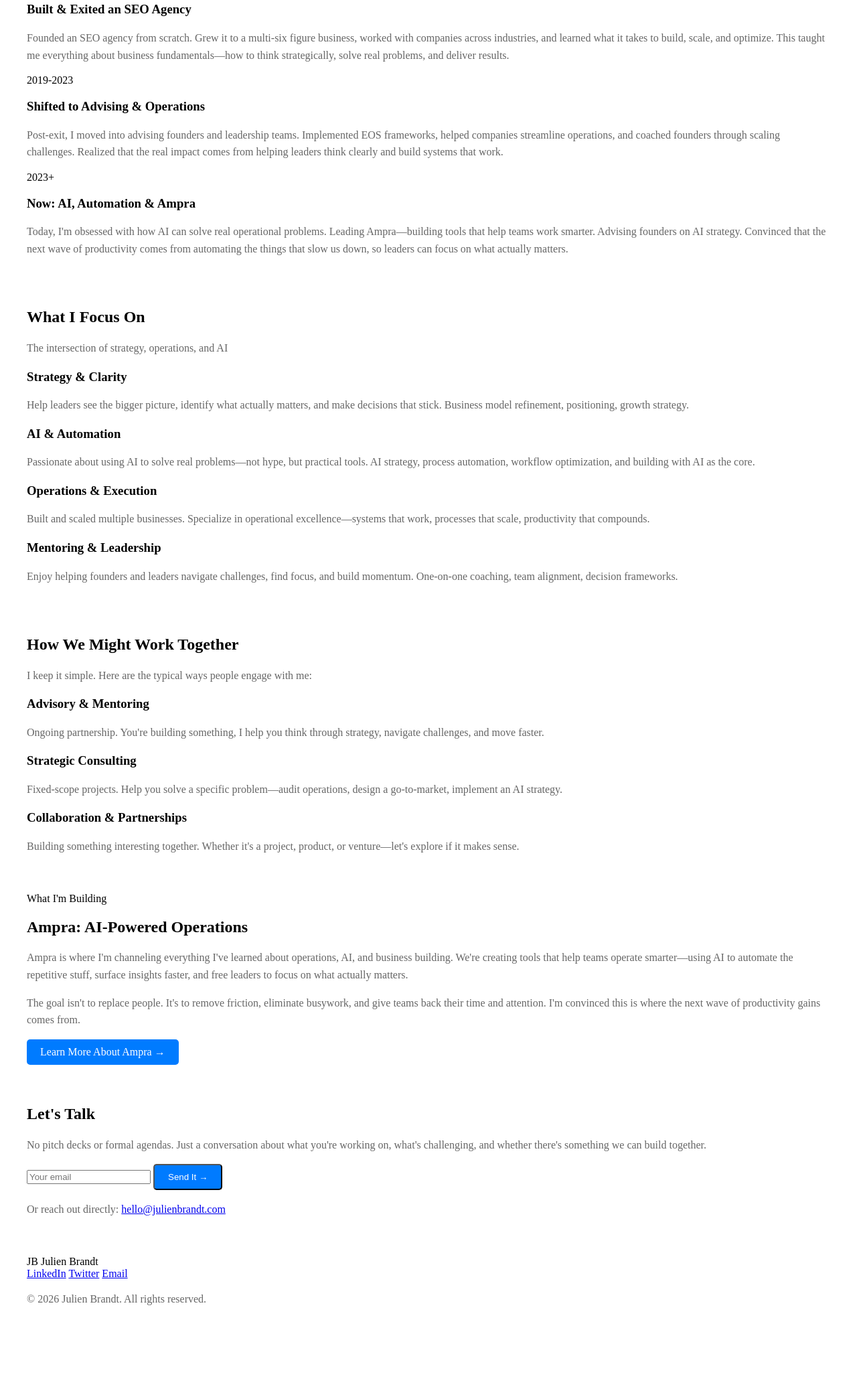
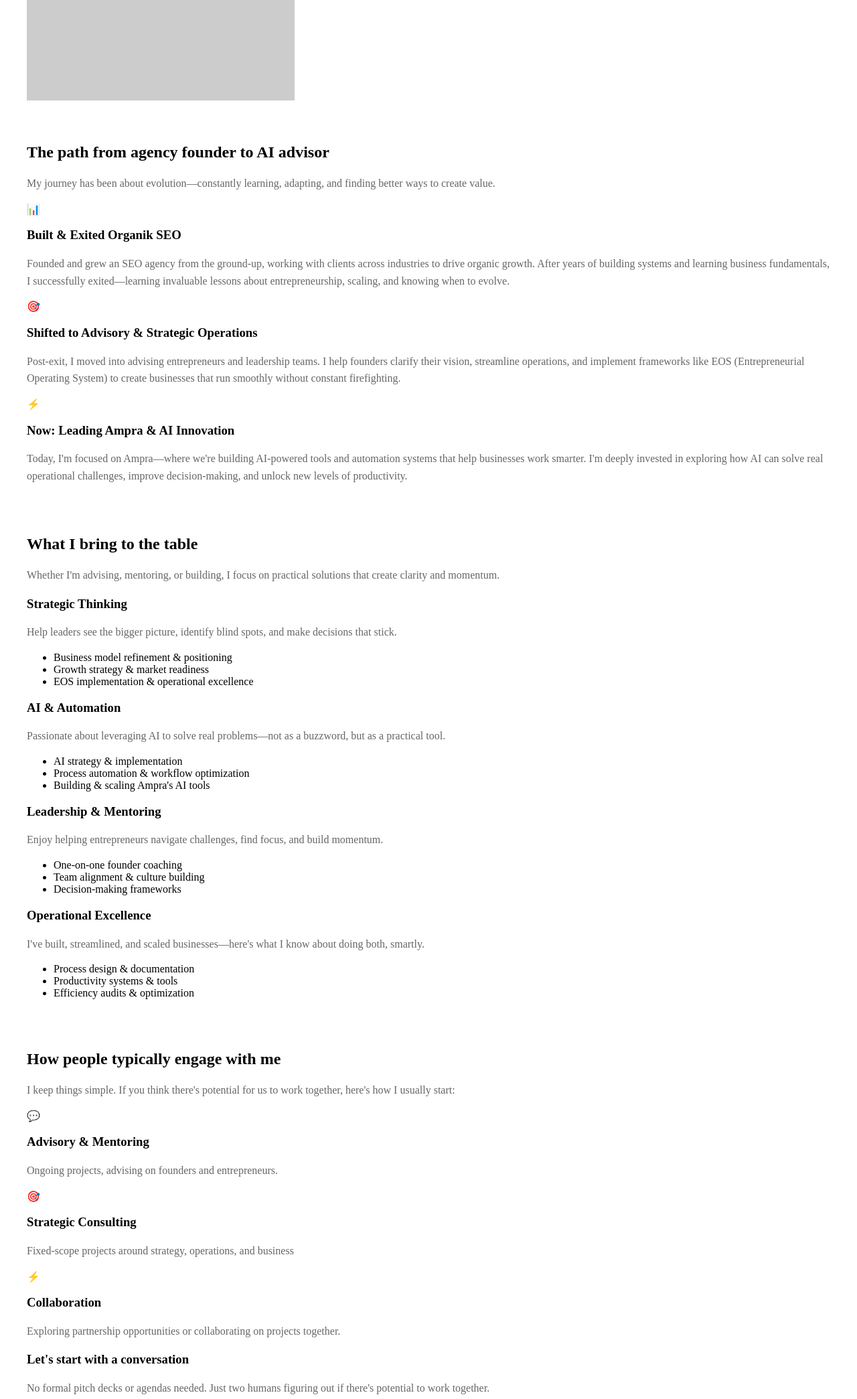
Before and after one commit to brandtconsultingsd-cmyk/julienbrandt, a plain HTML site: page index.html in a window 1280 px wide. Shown: the part 585-2674 px from the top of the page at 67% size. Before the commit the page ends 2581 px from the top, so only its background shows below. Drawn offline with Linux system fonts and the light colour scheme; placeholder pictures from the web are drawn by us.

Commit message:
Refactor index.html for clarity and updates

```diff
--- a/index.html
+++ b/index.html
@@ -11,15 +11,14 @@
     <nav class="navbar">
         <div class="container">
             <div class="nav-wrapper">
-                <div class="logo">
+                <a href="#" class="logo">
                     <span class="logo-circle">JB</span>
-                    <span class="logo-text">Julien Brandt</span>
-                </div>
+                    <span>Julien Brandt</span>
+                </a>
                 <ul class="nav-menu">
-                    <li><a href="#journey">Journey</a></li>
-                    <li><a href="#what-i-do">What I Do</a></li>
-                    <li><a href="#ampra">Ampra</a></li>
-                    <li><a href="#connect" class="btn-connect">Let's Talk</a></li>
+                    <li><a href="#journey">Work</a></li>
+                    <li><a href="#what-i-do">About</a></li>
+                    <li><a href="#connect" class="btn-connect">Connect</a></li>
                 </ul>
             </div>
         </div>
@@ -29,15 +28,18 @@
     <section class="hero">
         <div class="container">
             <div class="hero-content">
-                <span class="tagline">Founder • Advisor • AI Enthusiast</span>
-                <h1>I help entrepreneurs and leaders think clearly, build systems, and move faster with AI.</h1>
+                <span class="tagline">Founder, Advisor, AI Enthusiast</span>
+                <h1>I help entrepreneurs build smarter, move faster, and lead with clarity.</h1>
                 <p class="hero-subtitle">
-                    After founding and exiting an SEO agency, I spent five years advising founders and building operational systems. Now I'm focused on how AI can transform the way we work—turning complexity into clarity and ideas into action.
+                    After founding and exiting an SEO agency, I've spent the last five years at the intersection of AI, automation, and strategic operations—helping leaders cut through complexity and build businesses that actually work.
                 </p>
                 <div class="cta-group">
-                    <a href="#connect" class="btn btn-primary">Let's Talk</a>
-                    <a href="#journey" class="btn btn-secondary">My Story</a>
+                    <a href="#connect" class="btn btn-primary">Let's Talk →</a>
+                    <a href="#journey" class="btn btn-secondary">More About Me</a>
                 </div>
+            </div>
+            <div class="hero-image">
+                <img src="https://via.placeholder.com/400x350" alt="Profile">
             </div>
         </div>
     </section>
@@ -45,32 +47,32 @@
     <!-- Journey Section -->
     <section class="journey" id="journey">
         <div class="container">
-            <h2>My Evolution</h2>
-            <p class="section-subtitle">From agency builder to AI-focused advisor</p>
+            <h2>The path from agency founder to AI advisor</h2>
+            <p class="section-subtitle">My journey has been about evolution—constantly learning, adapting, and finding better ways to create value.</p>
 
             <div class="timeline">
                 <div class="timeline-item">
-                    <div class="timeline-marker">2014-2019</div>
-                    <h3>Built & Exited an SEO Agency</h3>
-                    <p>
-                        Founded an SEO agency from scratch. Grew it to a multi-six figure business, worked with companies across industries, and learned what it takes to build, scale, and optimize. This taught me everything about business fundamentals—how to think strategically, solve real problems, and deliver results.
-                    </p>
+                    <div class="timeline-icon">📊</div>
+                    <div>
+                        <h3>Built & Exited Organik SEO</h3>
+                        <p>Founded and grew an SEO agency from the ground-up, working with clients across industries to drive organic growth. After years of building systems and learning business fundamentals, I successfully exited—learning invaluable lessons about entrepreneurship, scaling, and knowing when to evolve.</p>
+                    </div>
                 </div>
 
                 <div class="timeline-item">
-                    <div class="timeline-marker">2019-2023</div>
-                    <h3>Shifted to Advising & Operations</h3>
-                    <p>
-                        Post-exit, I moved into advising founders and leadership teams. Implemented EOS frameworks, helped companies streamline operations, and coached founders through scaling challenges. Realized that the real impact comes from helping leaders think clearly and build systems that work.
-                    </p>
+                    <div class="timeline-icon">🎯</div>
+                    <div>
+                        <h3>Shifted to Advisory & Strategic Operations</h3>
+                        <p>Post-exit, I moved into advising entrepreneurs and leadership teams. I help founders clarify their vision, streamline operations, and implement frameworks like EOS (Entrepreneurial Operating System) to create businesses that run smoothly without constant firefighting.</p>
+                    </div>
                 </div>
 
                 <div class="timeline-item">
-                    <div class="timeline-marker">2023+</div>
-                    <h3>Now: AI, Automation & Ampra</h3>
-                    <p>
-                        Today, I'm obsessed with how AI can solve real operational problems. Leading Ampra—building tools that help teams work smarter. Advising founders on AI strategy. Convinced that the next wave of productivity comes from automating the things that slow us down, so leaders can focus on what actually matters.
-                    </p>
+                    <div class="timeline-icon">⚡</div>
+                    <div>
+                        <h3>Now: Leading Ampra & AI Innovation</h3>
+                        <p>Today, I'm focused on Ampra—where we're building AI-powered tools and automation systems that help businesses work smarter. I'm deeply invested in exploring how AI can solve real operational challenges, improve decision-making, and unlock new levels of productivity.</p>
+                    </div>
                 </div>
             </div>
         </div>
@@ -79,28 +81,48 @@
     <!-- What I Do Section -->
     <section class="what-i-do" id="what-i-do">
         <div class="container">
-            <h2>What I Focus On</h2>
-            <p class="section-subtitle">The intersection of strategy, operations, and AI</p>
+            <h2>What I bring to the table</h2>
+            <p class="section-subtitle">Whether I'm advising, mentoring, or building, I focus on practical solutions that create clarity and momentum.</p>
 
             <div class="skills-grid">
                 <div class="skill-card">
-                    <h3>Strategy & Clarity</h3>
-                    <p>Help leaders see the bigger picture, identify what actually matters, and make decisions that stick. Business model refinement, positioning, growth strategy.</p>
+                    <h3>Strategic Thinking</h3>
+                    <p>Help leaders see the bigger picture, identify blind spots, and make decisions that stick.</p>
+                    <ul>
+                        <li>Business model refinement & positioning</li>
+                        <li>Growth strategy & market readiness</li>
+                        <li>EOS implementation & operational excellence</li>
+                    </ul>
                 </div>
 
                 <div class="skill-card">
                     <h3>AI & Automation</h3>
-                    <p>Passionate about using AI to solve real problems—not hype, but practical tools. AI strategy, process automation, workflow optimization, and building with AI as the core.</p>
+                    <p>Passionate about leveraging AI to solve real problems—not as a buzzword, but as a practical tool.</p>
+                    <ul>
+                        <li>AI strategy & implementation</li>
+                        <li>Process automation & workflow optimization</li>
+                        <li>Building & scaling Ampra's AI tools</li>
+                    </ul>
                 </div>
 
                 <div class="skill-card">
-                    <h3>Operations & Execution</h3>
-                    <p>Built and scaled multiple businesses. Specialize in operational excellence—systems that work, processes that scale, productivity that compounds.</p>
+                    <h3>Leadership & Mentoring</h3>
+                    <p>Enjoy helping entrepreneurs navigate challenges, find focus, and build momentum.</p>
+                    <ul>
+                        <li>One-on-one founder coaching</li>
+                        <li>Team alignment & culture building</li>
+                        <li>Decision-making frameworks</li>
+                    </ul>
                 </div>
 
                 <div class="skill-card">
-                    <h3>Mentoring & Leadership</h3>
-                    <p>Enjoy helping founders and leaders navigate challenges, find focus, and build momentum. One-on-one coaching, team alignment, decision frameworks.</p>
+                    <h3>Operational Excellence</h3>
+                    <p>I've built, streamlined, and scaled businesses—here's what I know about doing both, smartly.</p>
+                    <ul>
+                        <li>Process design & documentation</li>
+                        <li>Productivity systems & tools</li>
+                        <li>Efficiency audits & optimization</li>
+                    </ul>
                 </div>
             </div>
         </div>
@@ -109,60 +131,56 @@
     <!-- Engagement Section -->
     <section class="engagement">
         <div class="container">
-            <h2>How We Might Work Together</h2>
-            <p class="section-subtitle">I keep it simple. Here are the typical ways people engage with me:</p>
+            <h2>How people typically engage with me</h2>
+            <p class="section-subtitle">I keep things simple. If you think there's potential for us to work together, here's how I usually start:</p>
 
             <div class="engagement-grid">
                 <div class="engagement-card">
+                    <div class="engagement-icon">💬</div>
                     <h3>Advisory & Mentoring</h3>
-                    <p>Ongoing partnership. You're building something, I help you think through strategy, navigate challenges, and move faster.</p>
+                    <p>Ongoing projects, advising on founders and entrepreneurs.</p>
                 </div>
 
                 <div class="engagement-card">
+                    <div class="engagement-icon">🎯</div>
                     <h3>Strategic Consulting</h3>
-                    <p>Fixed-scope projects. Help you solve a specific problem—audit operations, design a go-to-market, implement an AI strategy.</p>
+                    <p>Fixed-scope projects around strategy, operations, and business</p>
                 </div>
 
                 <div class="engagement-card">
-                    <h3>Collaboration & Partnerships</h3>
-                    <p>Building something interesting together. Whether it's a project, product, or venture—let's explore if it makes sense.</p>
+                    <div class="engagement-icon">⚡</div>
+                    <h3>Collaboration</h3>
+                    <p>Exploring partnership opportunities or collaborating on projects together.</p>
                 </div>
+            </div>
+
+            <!-- CTA Card -->
+            <div class="cta-card" id="connect">
+                <h3>Let's start with a conversation</h3>
+                <p>No formal pitch decks or agendas needed. Just two humans figuring out if there's potential to work together.</p>
+
+                <form class="cta-form" id="contactForm">
+                    <input type="email" placeholder="Your email" required>
+                    <button type="submit" class="btn btn-primary">Get In Touch</button>
+                </form>
+
+                <p class="cta-note">Or email me directly at <a href="mailto:hello@julienbrandt.com">hello@julienbrandt.com</a></p>
             </div>
         </div>
     </section>
 
     <!-- Ampra Section -->
-    <section class="ampra" id="ampra">
+    <section class="ampra">
         <div class="container">
             <div class="ampra-content">
-                <span class="badge">What I'm Building</span>
-                <h2>Ampra: AI-Powered Operations</h2>
-                <p>
-                    Ampra is where I'm channeling everything I've learned about operations, AI, and business building. We're creating tools that help teams operate smarter—using AI to automate the repetitive stuff, surface insights faster, and free leaders to focus on what actually matters.
-                </p>
-                <p>
-                    The goal isn't to replace people. It's to remove friction, eliminate busywork, and give teams back their time and attention. I'm convinced this is where the next wave of productivity gains comes from.
-                </p>
+                <span class="badge">Current Focus</span>
+                <h2>Building the future at Ampra</h2>
+                <p>Ampra is where I'm channeling my experience in operations, AI, and business building. We're creating tools that help teams operate smarter. With AI at the core, we're building automation systems that handle the operational heavy lifting—freeing leaders to focus on what actually matters.</p>
+                <p>If you're curious about what we're building or want to explore how AI can transform your operations, I'd love to chat.</p>
                 <a href="#" class="btn btn-secondary">Learn More About Ampra →</a>
             </div>
-        </div>
-    </section>
-
-    <!-- CTA Section -->
-    <section class="cta" id="connect">
-        <div class="container">
-            <div class="cta-content">
-                <h2>Let's Talk</h2>
-                <p>
-                    No pitch decks or formal agendas. Just a conversation about what you're working on, what's challenging, and whether there's something we can build together.
-                </p>
-
-                <form class="cta-form" id="contactForm">
-                    <input type="email" placeholder="Your email" required>
-                    <button type="submit" class="btn btn-primary">Send It →</button>
-                </form>
-
-                <p class="cta-note">Or reach out directly: <a href="mailto:hello@julienbrandt.com">hello@julienbrandt.com</a></p>
+            <div class="ampra-image">
+                <img src="https://via.placeholder.com/400x350" alt="Ampra Office">
             </div>
         </div>
     </section>
```
